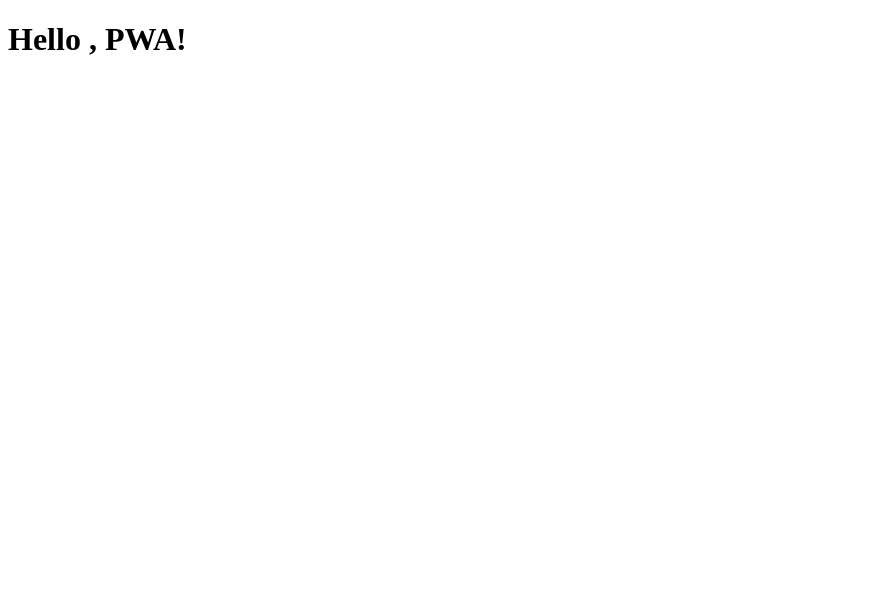
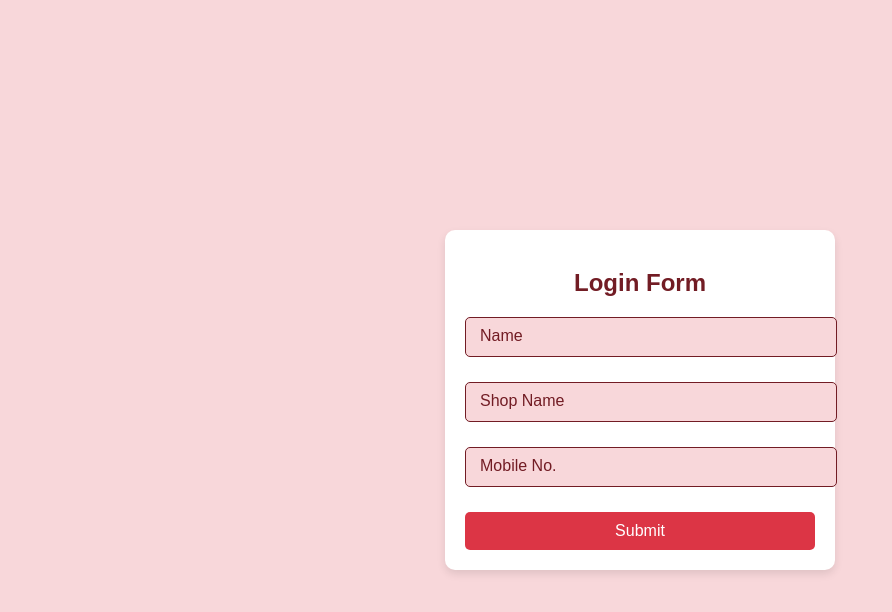
Before and after one commit to VikrantKadam028/PWADemo, a plain HTML site: page index.html in a window 1280 px wide. Shown: the whole page, without its empty margins (0-892 px from the left). Drawn offline with Linux system fonts and the light colour scheme.

Commit message:
Update index.html

```diff
--- a/index.html
+++ b/index.html
@@ -4,10 +4,107 @@
     <meta charset="UTF-8" />
     <meta name="viewport" content="width=device-width, initial-scale=1.0" />
     <link rel="manifest" href="manifest.json" />
-    <title>Document</title>
+    <title>QuikKirana</title>
+    <style>
+         body {
+      font-family: Arial, sans-serif;
+      background-color: #f8d7da; /* Light red background */
+      margin: 0;
+      padding: 0;
+      display: flex;
+      justify-content: center;
+      align-items: center;
+      height: 100vh;
+    }
+
+    .login-container {
+      background-color: #ffffff;
+      padding: 20px;
+      border-radius: 10px;
+      box-shadow: 0 4px 8px rgba(0, 0, 0, 0.1);
+      width: 350px;
+      text-align: center;
+    }
+
+    .login-container h2 {
+      color: #721c24; /* Dark red */
+      margin-bottom: 20px;
+    }
+
+    .form-group {
+      position: relative;
+      margin-bottom: 25px;
+    }
+    .form-group input {
+      width: 100%;
+      padding: 10px;
+      font-size: 16px;
+      border: 1px solid #721c24; /* Dark red border */
+      border-radius: 5px;
+      outline: none;
+      background-color: #f8d7da; /* Light red */
+      color: #721c24;
+      transition: border-color 0.3s ease, background-color 0.3s ease;
+    }
+
+    .form-group input:focus {
+      background-color: #fff0f0; /* Lighter red on focus */
+      border-color: #dc3545;
+    }
+
+    .form-group label {
+      position: absolute;
+      top: 10px;
+      left: 15px;
+      font-size: 16px;
+      color: #721c24;
+      pointer-events: none;
+      transition: all 0.3s ease;
+    }
+    .form-group input:focus + label,
+    .form-group input:not(:placeholder-shown) + label {
+      top: -15px;
+      left: 10px;
+      font-size: 12px;
+      color: #dc3545;
+    }
+
+    .submit-btn {
+      width: 100%;
+      padding: 10px;
+      font-size: 16px;
+      background-color: #dc3545;
+      border: none;
+      color: white;
+      border-radius: 5px;
+      cursor: pointer;
+      transition: background-color 0.3s ease;
+    }
+
+    .submit-btn:hover {
+      background-color: #b52b3a; /* Darker red */
+    }
+    </style>
   </head>
   <body>
-    <h1>Hello , PWA!</h1>
+    <div class="login-container">
+      <h2>Login Form</h2>
+      <form>
+        <div class="form-group">
+          <input type="text" id="name" name="name" required placeholder=" " />
+          <label for="name">Name</label>
+        </div>
+        <div class="form-group">
+          <input type="text" id="shopname" name="shopname" required placeholder=" " />
+          <label for="shopname">Shop Name</label>
+        </div>
+        <div class="form-group">
+          <input type="tel" id="mobile" name="mobile" required placeholder=" " pattern="[0-9]{10}" />
+          <label for="mobile">Mobile No.</label>
+        </div>
+        <button type="submit" class="submit-btn">Submit</button>
+      </form>
+    </div>
     <script>
       if ("serviceWorker" in navigator) {
         window.addEventListener("load", () => {
```
